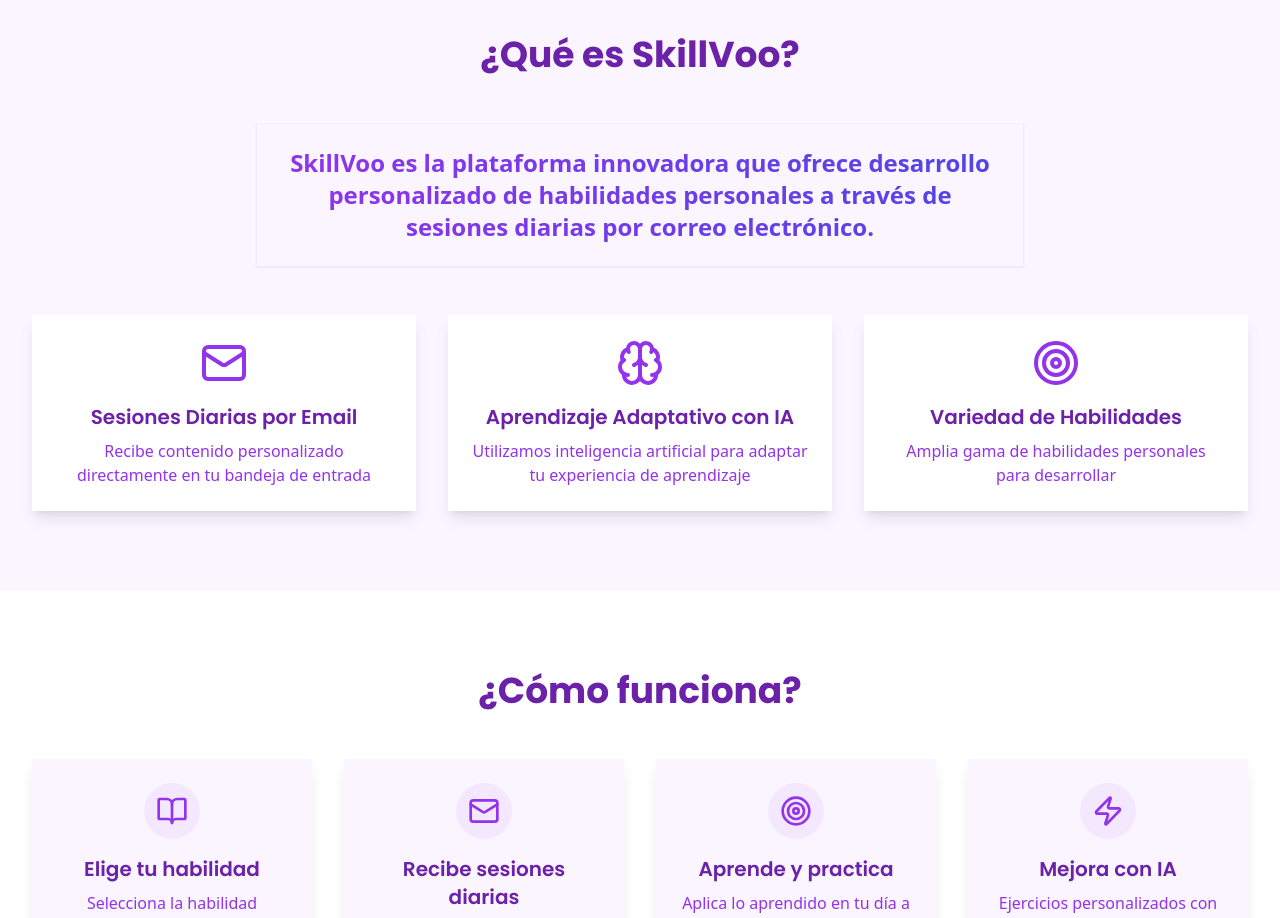
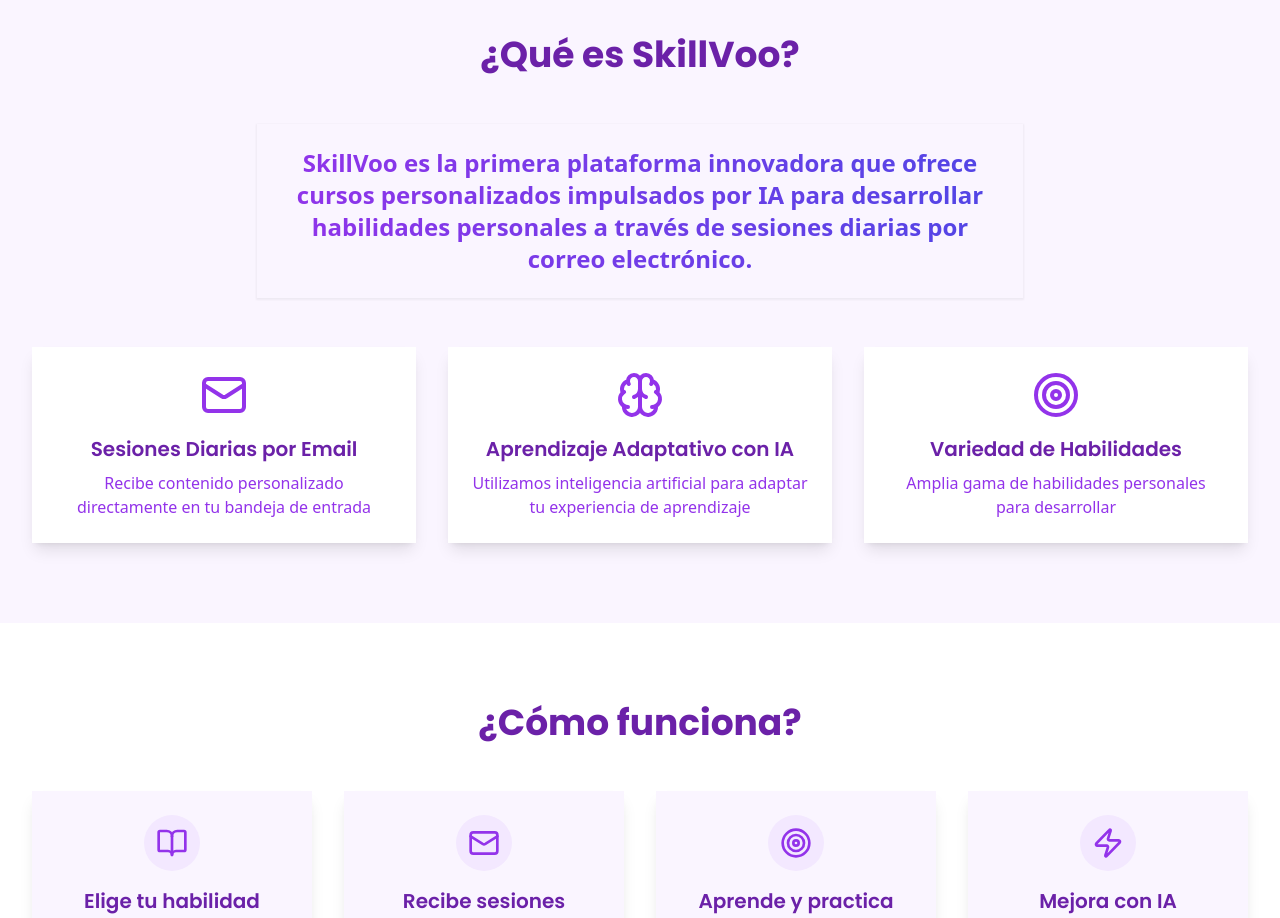
Before and after one commit to Ferrajju/skillvoo-landing, a Next.js app: page / in a window 1280 px wide. Shown: the part 840-1758 px from the top of the page. Built offline with nearby package versions, Linux system fonts and the light colour scheme.

Commit message:
Ajustando u poco más el btn

```diff
--- a/app/page.tsx
+++ b/app/page.tsx
@@ -175,7 +175,7 @@ export default function LandingPage() {
             variants={fadeInUp}
             className="text-2xl text-center text-gradient font-semibold mb-8 max-w-3xl mx-auto p-6 bg-purple-100 rounded-lg shadow-sm"
           >
-            SkillVoo es la plataforma innovadora que ofrece desarrollo personalizado de habilidades personales a través de sesiones diarias por correo electrónico.
+            SkillVoo es la primera plataforma innovadora que ofrece cursos  personalizados impulsados por IA para desarrollar  habilidades personales a través de sesiones diarias por correo electrónico.
           </motion.p>
           <div className="grid grid-cols-1 md:grid-cols-3 gap-8 mt-12">
             {[
```
